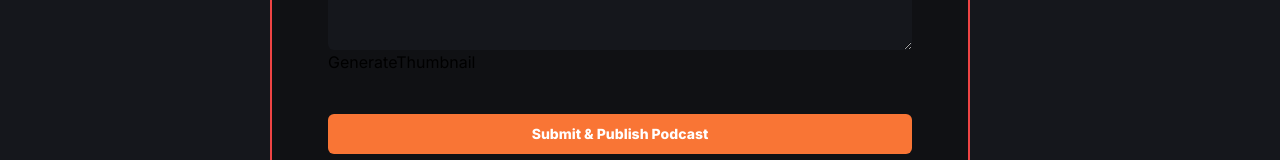
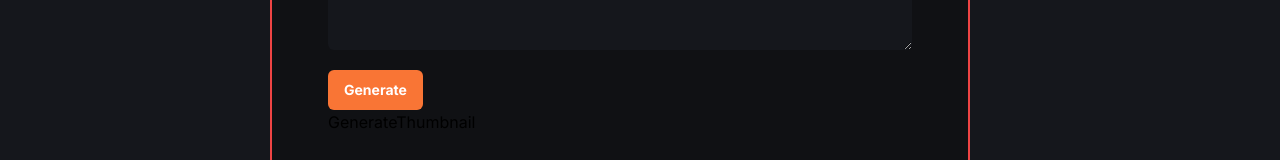
Before and after one commit to lewis-worsley/podcastr, a Next.js app: page /create-podcast in a window 1280 px wide. Shown: the part 619-779 px from the top of the page. Built offline with nearby package versions, Linux system fonts and the light colour scheme; no server answers.

Commit message:
adds generate podcast button with conditional rendering

```diff
--- a/components/GeneratePodcast.tsx
+++ b/components/GeneratePodcast.tsx
@@ -1,7 +1,9 @@
 import { GeneratePodcastProps } from '@/types'
-import React from 'react'
+import React, { useState } from 'react'
 import { Label } from './ui/label'
 import { Textarea } from './ui/textarea'
+import { Button } from './ui/button'
+import { Loader } from 'lucide-react'
 
 const GeneratePodcast = ({
     setAudioStorageId,
@@ -12,6 +14,9 @@ const GeneratePodcast = ({
     setVoicePrompt,
     setAudioDuration,
 }: GeneratePodcastProps) => {
+
+    const [isGenerating, setIsGenerating] = useState(false);
+
     return (
         <div>
             <div className='flex flex-col gap-2.5'>
@@ -26,6 +31,21 @@ const GeneratePodcast = ({
                     onChange={(e) => setVoicePrompt(e.target.value)}
                 />
             </div>
+            <div className='mt-5 w-full max-w-[200px]'>
+                <Button
+                    type='submit'
+                    className='text-16 bg-orange-1 py-4 font-bold text-white-1'
+                >
+                    {isGenerating ? (
+                        <>
+                            Generating...
+                            <Loader size={20} className='animate-spin ml-2' />
+                        </>
+                    ) : (
+                        'Generate'
+                    )}
+                </Button>
+            </div>
         </div>
     )
 }
```
